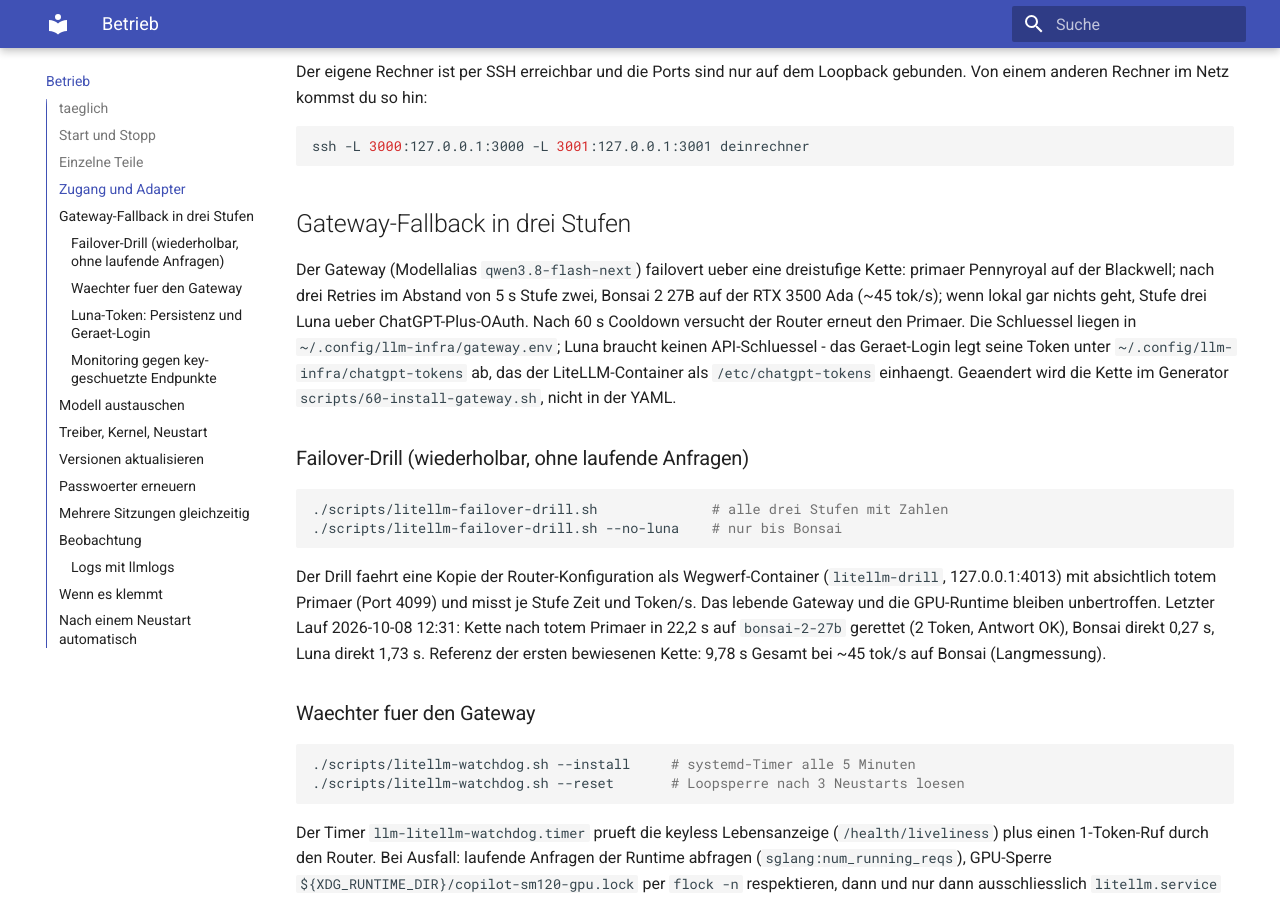
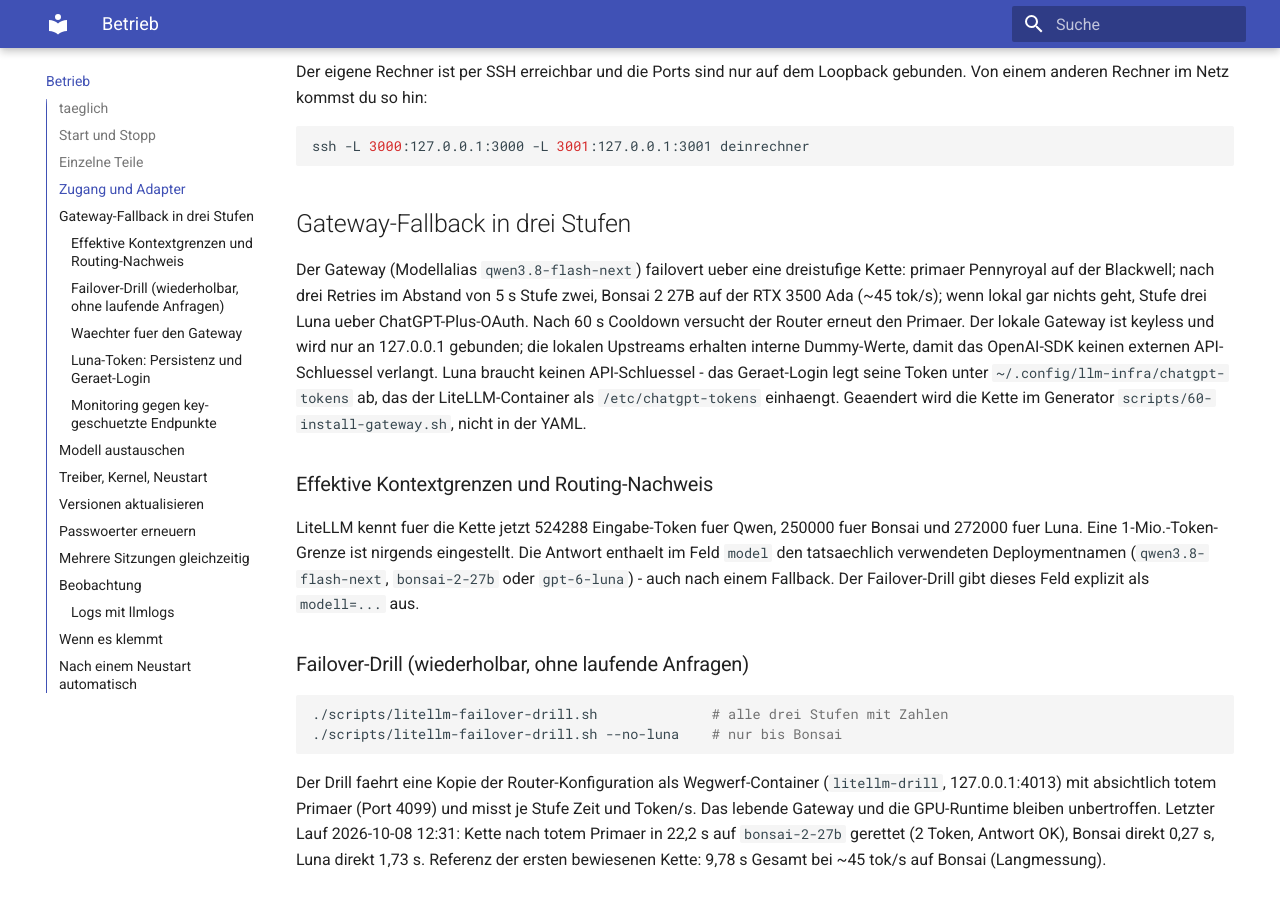
Before and after one commit to thomasdenk79-cyber/llm-infra-setup, an MkDocs documentation site: the page built from docs/operations.md, in a window 1280 px wide and 900 px high, scrolled down 1342 px. Built offline with MkDocs 1.6.1 and Material for MkDocs 9.7.7, drawn with Linux system fonts in a browser that asks for light colours.

Commit message:
fix(gateway): persist keyless LiteLLM routing

```diff
--- a/docs/operations.md
+++ b/docs/operations.md
@@ -59,11 +59,21 @@ Der Gateway (Modellalias `qwen3.8-flash-next`) failovert ueber eine dreistufige
 Pennyroyal auf der Blackwell; nach drei Retries im Abstand von 5 s Stufe zwei,
 Bonsai 2 27B auf der RTX 3500 Ada (~45 tok/s); wenn lokal gar nichts geht,
 Stufe drei Luna ueber ChatGPT-Plus-OAuth. Nach 60 s Cooldown versucht der
-Router erneut den Primaer. Die Schluessel liegen in
-`~/.config/llm-infra/gateway.env`; Luna braucht keinen API-Schluessel - das
+Router erneut den Primaer. Der lokale Gateway ist keyless und wird nur an
+127.0.0.1 gebunden; die lokalen Upstreams erhalten interne Dummy-Werte, damit
+das OpenAI-SDK keinen externen API-Schluessel verlangt. Luna braucht keinen
+API-Schluessel - das
 Geraet-Login legt seine Token unter `~/.config/llm-infra/chatgpt-tokens` ab,
 das der LiteLLM-Container als `/etc/chatgpt-tokens` einhaengt. Geaendert wird
 die Kette im Generator `scripts/60-install-gateway.sh`, nicht in der YAML.
+
+### Effektive Kontextgrenzen und Routing-Nachweis
+
+LiteLLM kennt fuer die Kette jetzt 524288 Eingabe-Token fuer Qwen, 250000 fuer
+Bonsai und 272000 fuer Luna. Eine 1-Mio.-Token-Grenze ist nirgends eingestellt.
+Die Antwort enthaelt im Feld `model` den tatsaechlich verwendeten Deploymentnamen
+(`qwen3.8-flash-next`, `bonsai-2-27b` oder `gpt-6-luna`) - auch nach einem
+Fallback. Der Failover-Drill gibt dieses Feld explizit als `modell=...` aus.
 
 ### Failover-Drill (wiederholbar, ohne laufende Anfragen)
 
```
Also changed, not shown: 3 other files.
